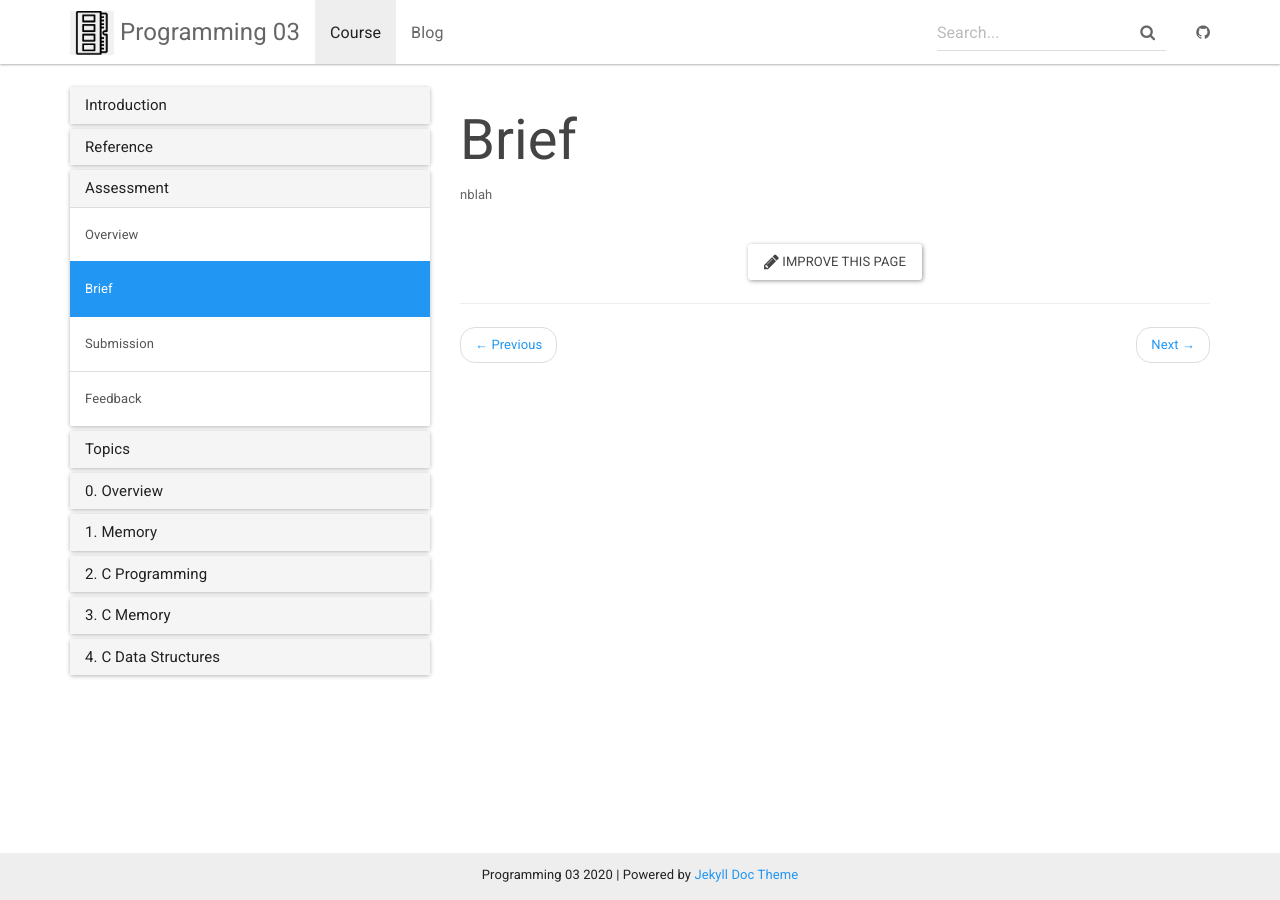
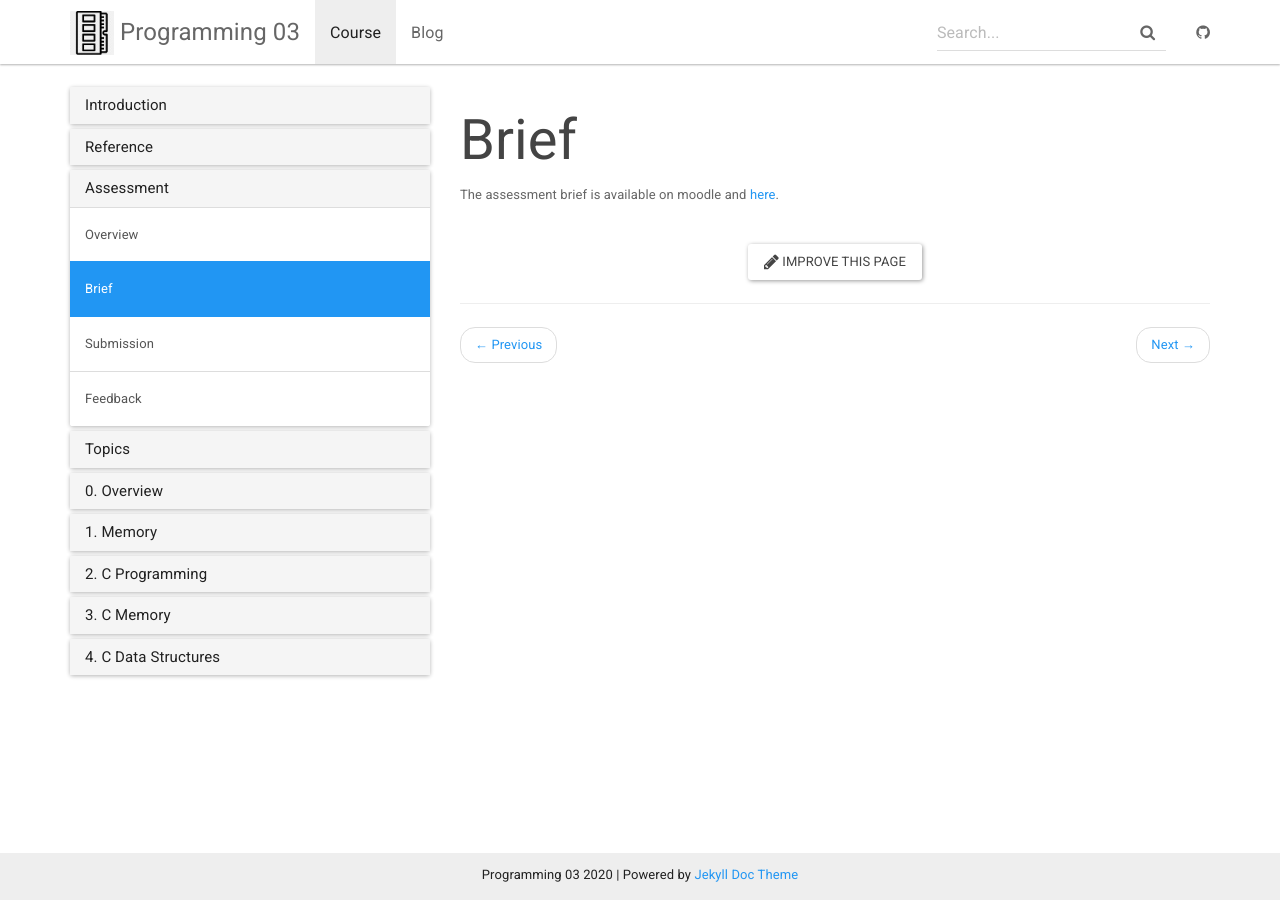
Before and after one commit to andyguestysj/prog03, a Jekyll site: the page built from _docs/assessment/brief.md, in a window 1280 px wide. Built offline with Jekyll 4.4.1, drawn with Linux system fonts in a browser that asks for light colours.

Commit message:
assessment brief

```diff
--- a/_docs/assessment/brief.md
+++ b/_docs/assessment/brief.md
@@ -3,4 +3,4 @@ title: Brief
 permalink: /docs/brief/
 ---
 
-nblah
+The assessment brief is available on moodle and [here](../2CB101-Prog03-Brief.docx).
```
Also changed, not shown: 1 other file.
